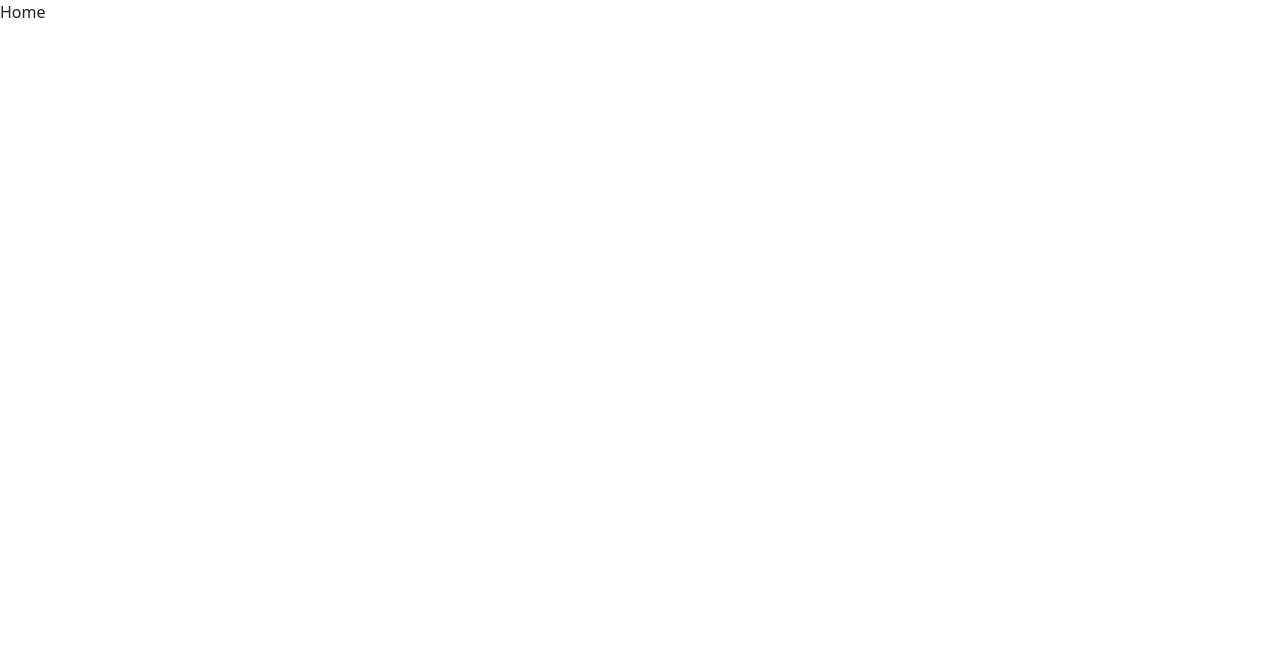
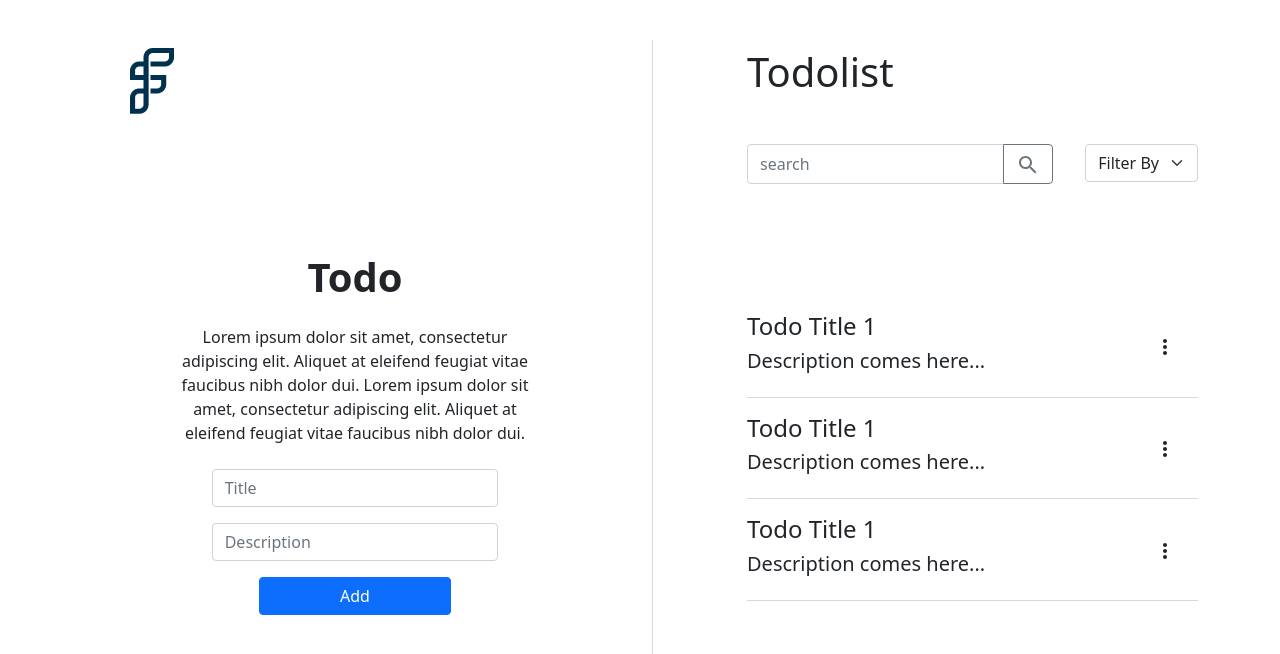
Before and after one commit to Sreehariskj/todo-suitejar, a React (Create React App) app: page / in a window 1280 px wide. Shown: the top 654 px of the page. Built offline with nearby package versions, Linux system fonts and the light colour scheme.

Commit message:
complete home ui design

```diff
--- a/package.json
+++ b/package.json
@@ -3,6 +3,7 @@
   "version": "0.1.0",
   "private": true,
   "dependencies": {
+    "@material-ui/icons": "^4.11.2",
     "@testing-library/jest-dom": "^5.16.2",
     "@testing-library/react": "^12.1.2",
     "@testing-library/user-event": "^13.5.0",
--- a/src/App.css
+++ b/src/App.css
@@ -2,6 +2,27 @@ body {
   margin: 0;
   padding: 0;
   box-sizing: border-box;
+}
+
+/* bootstrap style*/
+textarea:hover,
+input:hover,
+textarea:active,
+input:active,
+textarea:focus,
+input:focus,
+button:focus,
+button:active,
+button:hover,
+label:focus,
+.btn:active,
+.btn.active {
+  outline: 0px !important;
+  -webkit-appearance: none;
+  box-shadow: none !important;
+}
+.dropdown-toggle::after {
+  display: none !important;
 }
 
 /* -- LoginLeftSection -- */
@@ -26,17 +47,71 @@ body {
   /* background-color: red; */
 }
 .google-img {
-  background: #ffffff;
+  background: #fff;
   border-radius: 5px;
   margin-right: 20px;
 }
 .google-text {
   font-size: 18px;
 }
+
+/* -- Todo -- */
+.todo {
+  width: 100%;
+  height: 100vh;
+  /* background-color: red; */
+}
+
+.todo .todo-container {
+  height: 70%;
+  display: flex;
+  align-items: center;
+  justify-content: center;
+  /* background-color: yellow; */
+}
+
+.todo-container .todo-card {
+  width: 70%;
+}
+.todo-container .todo-card h1 {
+  font-size: 2.5rem;
+  font-weight: bold;
+}
+.message-box {
+  margin: 6em 0;
+}
+
+/* -- Message -- */
+
+.message .message-card {
+  display: flex;
+  align-items: center;
+  justify-content: space-between;
+  border-bottom: 1px solid rgba(0, 0, 0, 0.15);
+  padding: 1em 0;
+  /* background-color: red; */
+}
+
+/* -- PageSeparator */
+.page-separator {
+  height: 100vh;
+  display: flex;
+  align-items: center;
+  /* justify-content: center; */
+}
+.vertical-line {
+  height: 90%;
+  width: 1px;
+  background-color: rgba(0, 0, 0, 0.15);
+}
+
 /* for small device */
 
 @media (max-width: 770px) {
   .login-container {
     justify-content: center;
   }
+  .page-separator {
+    display: none;
+  }
 }
--- /dev/null
+++ b/src/components/Message.js
@@ -0,0 +1,30 @@
+import React from "react";
+import MoreVertIcon from "@material-ui/icons/MoreVert";
+import { Dropdown } from "react-bootstrap";
+
+const Message = () => {
+  return (
+    <div className="message">
+      <div className="message-card">
+        <div className="left-side">
+          <h4>Todo Title 1</h4>
+          <h5>Description comes here...</h5>
+        </div>
+        <Dropdown  className="d-inline mx-2">
+    <Dropdown.Toggle id="dropdown-autoclose-true" variant="white">
+    <MoreVertIcon></MoreVertIcon>
+    </Dropdown.Toggle>
+
+    <Dropdown.Menu>
+      <Dropdown.Item eventKey="1">Completed</Dropdown.Item>
+      <Dropdown.Item eventKey="1">Favourite</Dropdown.Item>
+      <Dropdown.Item eventKey="1">Deleted</Dropdown.Item>
+    </Dropdown.Menu>
+  </Dropdown>
+        {/* <MoreVertIcon></MoreVertIcon> */}
+      </div>
+    </div>
+  );
+};
+
+export default Message;
--- /dev/null
+++ b/src/components/PageSeparator.js
@@ -0,0 +1,11 @@
+import React from "react";
+
+const PageSeparator = () => {
+  return (
+    <div className="page-separator">
+      <div className="vertical-line"></div>
+    </div>
+  );
+};
+
+export default PageSeparator;
--- /dev/null
+++ b/src/components/Todo.js
@@ -0,0 +1,37 @@
+import React from "react";
+import { Button, Form } from "react-bootstrap";
+import Logo from "./Logo";
+
+const Todo = () => {
+  return (
+    <div className="todo">
+      <Logo></Logo>
+      <div className="todo-container">
+        <div className="todo-card text-center">
+          <h1>Todo</h1>
+          <div className="description my-4">
+            <p>
+              Lorem ipsum dolor sit amet, consectetur adipiscing elit. Aliquet
+              at eleifend feugiat vitae faucibus nibh dolor dui. Lorem ipsum
+              dolor sit amet, consectetur adipiscing elit. Aliquet at eleifend
+              feugiat vitae faucibus nibh dolor dui.
+            </p>
+          </div>
+          <Form className="">
+            <Form.Group className="mb-3 w-75 mx-auto" controlId="">
+              <Form.Control type="text" placeholder="Title" />
+            </Form.Group>
+            <Form.Group className="mb-3 w-75 mx-auto" controlId="">
+              <Form.Control type="text" placeholder="Description" />
+            </Form.Group>
+            <Button variant="primary" className="mb-3 w-50">
+              Add
+            </Button>
+          </Form>
+        </div>
+      </div>
+    </div>
+  );
+};
+
+export default Todo;
--- /dev/null
+++ b/src/components/TodoList.js
@@ -0,0 +1,51 @@
+import React from "react";
+import {
+  Button,
+  Form,
+  FormControl,
+  InputGroup,
+} from "react-bootstrap";
+import Message from "./Message";
+import { Search } from "@material-ui/icons/";
+
+const TodoList = () => {
+  return (
+    <div className="todo-list">
+      <div className="list-container">
+        <h1 className="my-5">Todolist</h1>
+        <div className="sort-box d-flex justify-content-between">
+          <div className="search-field">
+            <InputGroup className="mb-3">
+              <FormControl
+                placeholder="search"
+                aria-label=""
+                aria-describedby=""
+              />
+              <Button variant="outline-secondary" id="button-addon2">
+                <Search />
+              </Button>
+            </InputGroup>
+          </div>
+          <div className="category-field w-25">
+            <Form.Select
+              aria-label="Default select example"
+              className="shadow-none"
+            >
+              <option>Filter By</option>
+              <option value="completed">Completed</option>
+              <option value="favourite">Favourite</option>
+              <option value="deleted">Deleted</option>
+            </Form.Select>
+          </div>
+        </div>
+        <div className="message-box">
+          <Message></Message>
+          <Message></Message>
+          <Message></Message>
+        </div>
+      </div>
+    </div>
+  );
+};
+
+export default TodoList;
--- a/src/pages/Home.js
+++ b/src/pages/Home.js
@@ -1,8 +1,18 @@
 import React from 'react'
+import { Col, Container, Row } from 'react-bootstrap'
+import PageSeparator from '../components/PageSeparator'
+import Todo from '../components/Todo'
+import TodoList from '../components/TodoList'
 
 const Home = () => {
   return (
-    <div>Home</div>
+    <Container>
+    <Row>
+      <Col md={6}><Todo/></Col>
+      <Col md={1}><PageSeparator/></Col>
+      <Col md={5}><TodoList/></Col>
+    </Row>
+    </Container>
   )
 }
 
```
Also changed, not shown: 1 other file (tests, documents, lock files or other folders).
